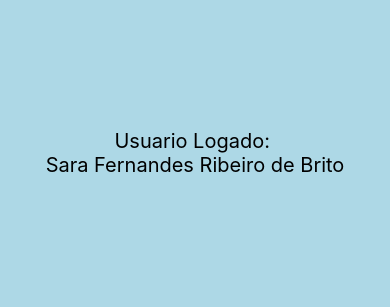
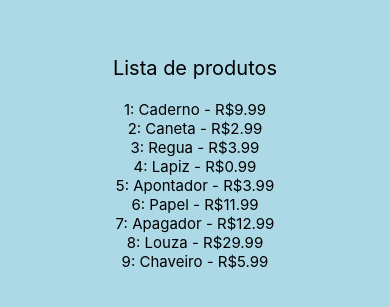
Before and after one commit to TiagoFernandes11/react-native-course, a React Native app in the folder NovoProjeto/: screen / in a window 390 px wide. Shown: the part 269-576 px from the top of the page. Built offline with nearby package versions, Linux system fonts and the light colour scheme.

Commit message:
Renderizando Lista #01

```diff
--- a/NovoProjeto/App.js
+++ b/NovoProjeto/App.js
@@ -4,16 +4,18 @@ import Contador from "./components/Contador";
 import Temp from "./components/temp";
 import Pai from "./components/indireta/Pai";
 import UsuarioLogado from "./components/UsuarioLogado";
+import ListaProdutos from "./components/produtos/ListaProdutos";
 
 export default function App() {
   return (
     <SafeAreaView style={styles.container}>
-      <UsuarioLogado
-        usuario={{ nome: "Sara", sobrenome: "Fernandes Ribeiro de Brito" }}
-      />
+      <ListaProdutos/>
     </SafeAreaView>
   );
 }
+{/* <UsuarioLogado
+  usuario={{ nome: "Sara", sobrenome: "Fernandes Ribeiro de Brito" }}
+/> */}
 
 const styles = StyleSheet.create({
   container: {
--- a/NovoProjeto/components/estilo.js
+++ b/NovoProjeto/components/estilo.js
@@ -12,7 +12,6 @@ export default StyleSheet.create({
     color: "black",
     textAlign: "center",
     textAlignVertical: "center",
-    padding: 20,
     fontSize: 15,
   },
 });
--- /dev/null
+++ b/NovoProjeto/components/produtos/ListaProdutos.js
@@ -0,0 +1,19 @@
+import React from "react";
+import { Text, View } from "react-native";
+import estilo from "../estilo";
+import produto from "./produto";
+
+export default (props) => {
+  return (
+    <View>
+      <Text style={estilo.textoGrande}>Lista de produtos</Text>
+      {produto.map((p) => {
+        return (
+          <Text key={p.id} style={estilo.textoPequeno}>
+            {p.id}: {p.nome} - R${p.preco}
+          </Text>
+        );
+      })}
+    </View>
+  );
+};
--- /dev/null
+++ b/NovoProjeto/components/produtos/produto.js
@@ -0,0 +1,11 @@
+export default [
+    {id: 1, nome: "Caderno", preco: 9.99},
+    {id: 2, nome: "Caneta", preco: 2.99},
+    {id: 3, nome: "Regua", preco: 3.99},
+    {id: 4, nome: "Lapiz", preco: 0.99},
+    {id: 5, nome: "Apontador", preco: 3.99},
+    {id: 6, nome: "Papel", preco: 11.99},
+    {id: 7, nome: "Apagador", preco: 12.99},
+    {id: 8, nome: "Louza", preco: 29.99},
+    {id: 9, nome: "Chaveiro", preco: 5.99},
+]
```
